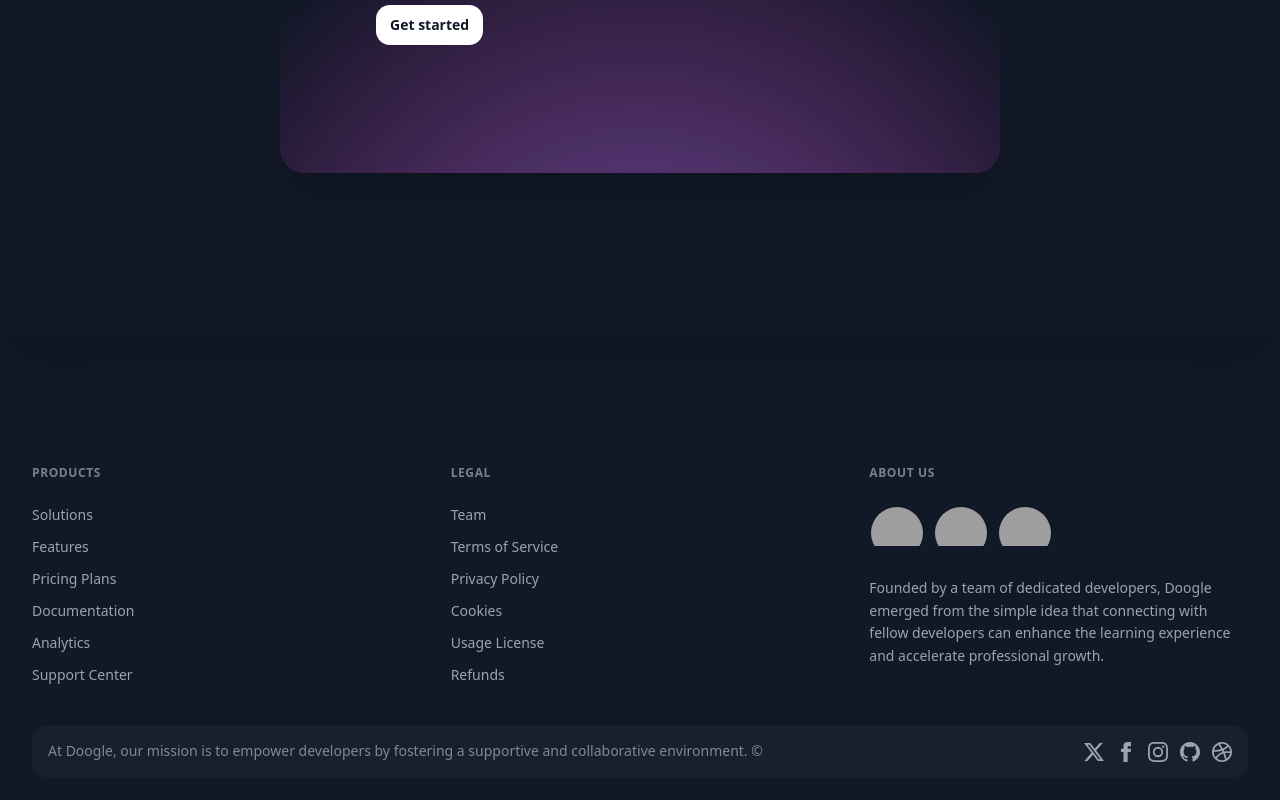
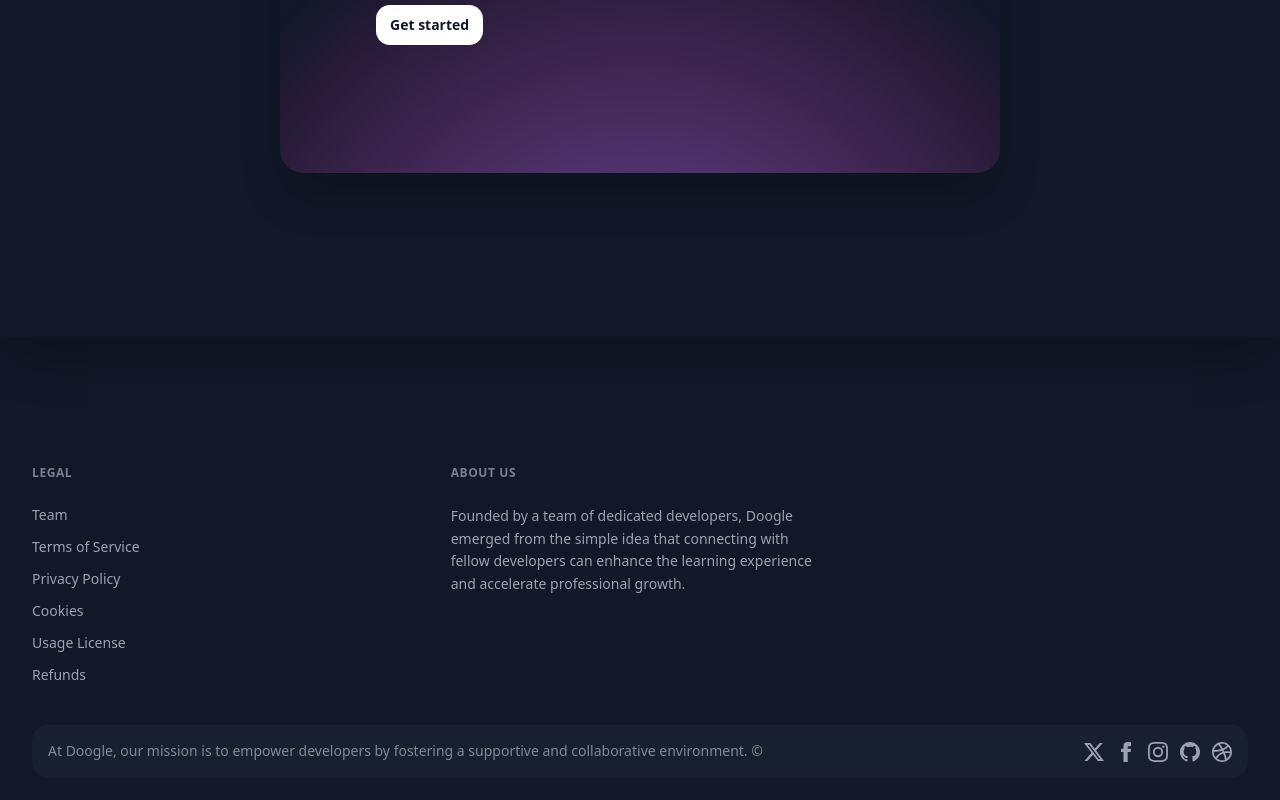
Before and after one commit to SurajjBhardwaj/Doogle, a Next.js app: page /landingpage in a window 1280 px wide. Shown: the part 4436-5236 px from the top of the page. Built offline with nearby package versions, Linux system fonts and the light colour scheme; grey boxes are pictures that could not be loaded.

Commit message:
product removed

```diff
--- a/sections/Footer.jsx
+++ b/sections/Footer.jsx
@@ -9,7 +9,7 @@ export default function footer() {
         >
           <div className="container mx-auto px-4 py-16 lg:px-8 lg:py-32 xl:max-w-7xl">
             <div className="grid grid-cols-1 gap-12 sm:grid-cols-6 md:gap-6 lg:gap-10">
-              <div className="space-y-6 sm:col-span-3 md:col-span-2">
+              {/* <div className="space-y-6 sm:col-span-3 md:col-span-2">
                 <h4 className="text-xs font-semibold uppercase tracking-wider text-gray-400 dark:text-gray-400/75">
                   Products
                 </h4>
@@ -51,7 +51,7 @@ export default function footer() {
                     Support Center
                   </a>
                 </nav>
-              </div>
+              </div> */}
               <div className="space-y-6 sm:col-span-3 md:col-span-2">
                 <h4 className="text-xs font-semibold uppercase tracking-wider text-gray-400 dark:text-gray-400/75">
                   Legal
@@ -100,7 +100,7 @@ export default function footer() {
                   About us
                 </h4>
                 <div className="space-y-4">
-                  <div className="flex items-center gap-2">
+                  {/* <div className="flex items-center gap-2">
                     <a
                       href="#"
                       className="block size-14 flex-none overflow-hidden rounded-full border-2 border-gray-50 transition duration-150 ease-out hover:scale-110 hover:border-white hover:shadow-md active:scale-100 active:border-gray-50 active:shadow-sm dark:border-gray-900 dark:shadow-gray-950"
@@ -128,7 +128,7 @@ export default function footer() {
                         alt="Avatar Photo"
                       />
                     </a>
-                  </div>
+                  </div> */}
                   <p className="text-sm/relaxed text-gray-600 dark:text-gray-400">
                   Founded by a team of dedicated developers, Doogle emerged
               from the simple idea that connecting with fellow developers can
```
